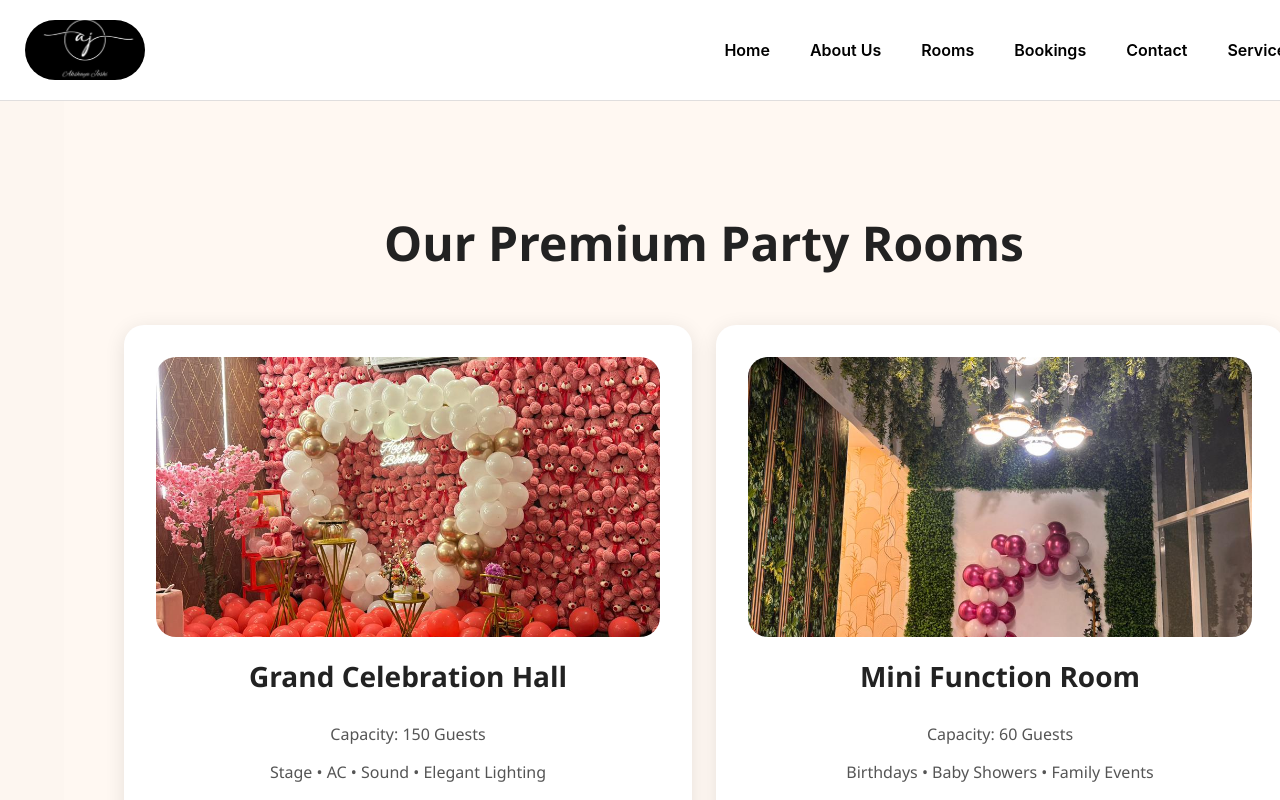
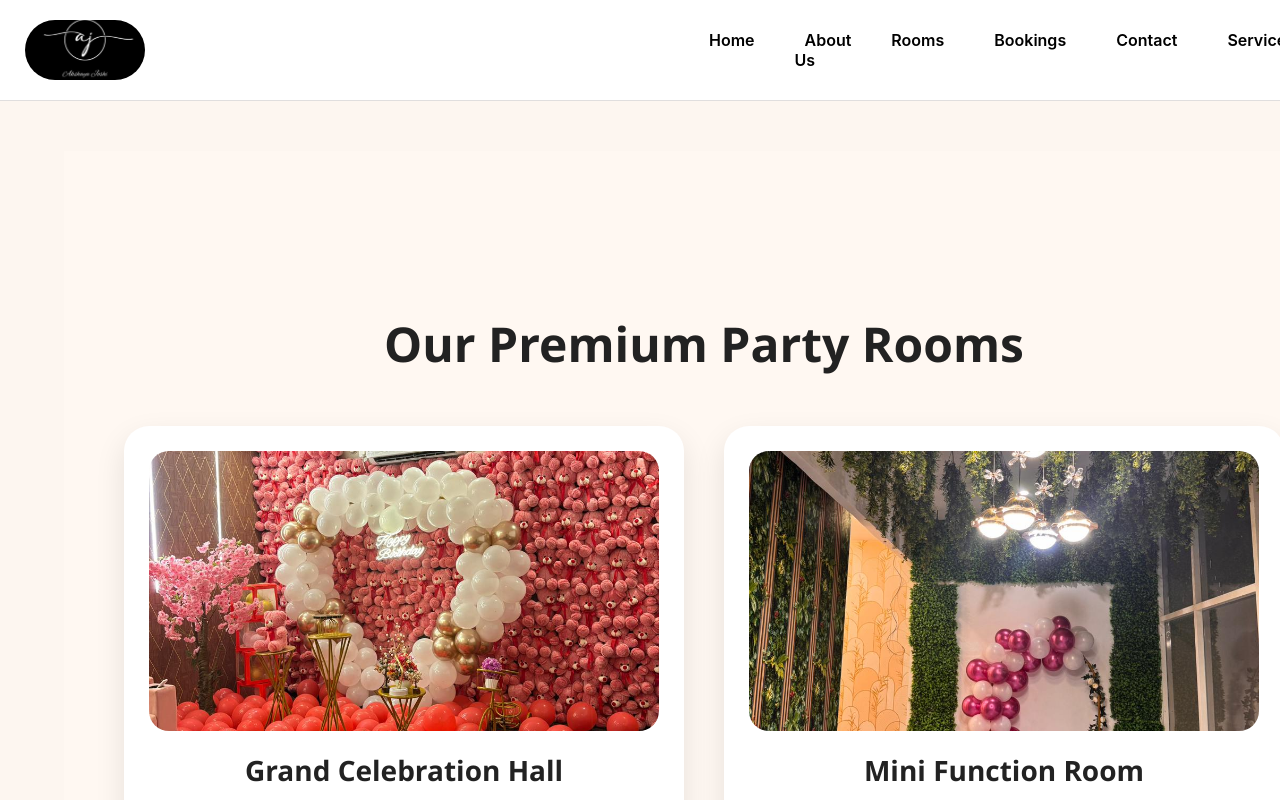
Before and after one commit to pathapatisneha2025-commits/Partyhousewebsite, a React (Create React App) app: page /bookingpage in a window 1280 px wide. Shown: the top 800 px of the page. Built offline with nearby package versions, Linux system fonts and the light colour scheme.

Commit message:
changes made

```diff
--- a/src/component/navbar.jsx
+++ b/src/component/navbar.jsx
@@ -5,7 +5,10 @@ export default function Navbar() {
   const [shrink, setShrink] = useState(false);
 
   useEffect(() => {
-    const handleScroll = () => setShrink(window.scrollY > 50);
+    const handleScroll = () => {
+      setShrink(window.scrollY > 50);
+    };
+
     window.addEventListener("scroll", handleScroll);
     return () => window.removeEventListener("scroll", handleScroll);
   }, []);
@@ -14,30 +17,25 @@ export default function Navbar() {
     navbar: {
       width: "100%",
       padding: shrink ? "10px 20px" : "20px 25px",
-    position: "fixed",
+      position: "flex",
       top: 0,
       left: 0,
       display: "flex",
-    justifyContent: "space-between",
-    alignItems: "center",
+      flexDirection: "column", // mobile default
       background: "rgba(255, 255, 255, 0.95)",
       backdropFilter: "blur(12px)",
       zIndex: 1000,
       borderBottom: "1px solid #e0dede",
       transition: "0.3s ease",
-    overflowX: "auto", // <-- allows horizontal scroll
-    whiteSpace: "nowrap", // prevents links from wrapping
     },
 
-  navLinks: {
-    listStyle: "none",
+    topRow: {
+      width: "100%",
       display: "flex",
-    flexDirection: "row",
-    gap: "20px",
-    padding: 0,
-    margin: 0,
-    flexWrap: "nowrap", // <-- prevent wrapping
+      justifyContent: "space-between",
+      alignItems: "center",
     },
+
     logoImg: {
       width: shrink ? "90px" : "120px",
       height: shrink ? "45px" : "60px",
@@ -46,7 +44,15 @@ export default function Navbar() {
       transition: "0.3s ease",
     },
 
-
+    navLinks: {
+      listStyle: "none",
+      display: "flex",
+      flexDirection: "column", // MOBILE BY DEFAULT
+      gap: "12px",
+      width: "100%",
+      padding: "15px 0",
+      marginTop: "8px",
+    },
 
     navLink: {
       fontWeight: 600,
@@ -57,25 +63,47 @@ export default function Navbar() {
       color: "#000",
       transition: "0.3s ease",
       textAlign: "center",
-      whiteSpace: "nowrap", // prevents wrapping of individual links
     },
   };
 
 const hoverStyle = `
+    /* NO HOVER ANYWHERE */
     .nav-item:hover {
       background: none !important;
       color: inherit !important;
       transform: none !important;
     }
+
+    /* DESKTOP LAYOUT ONLY — NO HOVER */
+    @media (min-width: 768px) {
+      .navbar {
+        flex-direction: row !important;
+        align-items: center !important;
+      }
+
+      .nav-links {
+        flex-direction: row !important;
+        justify-content: flex-end !important;
+        width: auto !important;
+        padding: 0 !important;
+        margin: 0 !important;
+        gap: 30px !important;
+      }
+    }
 `;
+
+
 
   return (
     <>
       <style>{hoverStyle}</style>
-      <nav style={styles.navbar}>
+
+      <nav className="navbar" style={styles.navbar}>
+        <div style={styles.topRow}>
           <img src="/Logoimage.jpeg" alt="Logo" style={styles.logoImg} />
+        </div>
 
-        <ul style={styles.navLinks}>
+        <ul className="nav-links" style={styles.navLinks}>
           <li className="nav-item"><Link to="/" style={styles.navLink}>Home</Link></li>
           <li className="nav-item"><Link to="/about" style={styles.navLink}>About Us</Link></li>
           <li className="nav-item"><Link to="/rooms" style={styles.navLink}>Rooms</Link></li>
--- a/src/component/roomcard.jsx
+++ b/src/component/roomcard.jsx
@@ -1,49 +1,36 @@
 import React from "react";
-import { motion } from "framer-motion";
 
 export default function RoomsSection() {
-  const rooms = [
-    {
-      image: "/image2.jpeg",
-      title: "Grand Celebration Hall",
-      capacity: "150 Guests",
-      features: "Stage • AC • Sound • Elegant Lighting",
-    },
-    {
-      image: "/minifunction.jpeg",
-      title: "Mini Function Room",
-      capacity: "60 Guests",
-      features: "Birthdays • Baby Showers • Family Events",
-    },
-  ];
-
   const styles = {
     section: {
       padding: "120px 60px",
       textAlign: "center",
       background: "#fff8f2",
     },
+
     title: {
       fontSize: "3rem",
       fontWeight: 700,
       marginBottom: "50px",
       color: "#222",
     },
-    statsGrid: {
+
+    container: {
       display: "grid",
-      gridTemplateColumns: "repeat(2, 1fr)", // 2 columns always, including mobile
-      gap: "24px",
-      marginTop: "48px",
+      gridTemplateColumns: "repeat(auto-fit, minmax(300px, 1fr))",
+      gap: "40px",
     },
-    statCard: {
-      background: "white",
-      padding: "32px",
-      borderRadius: "20px",
-      boxShadow: "0px 4px 20px rgba(0,0,0,0.1)",
-      textAlign: "center",
-      transition: "all 0.3s ease",
+
+    card: {
+      background: "#fff",
+      padding: "25px",
+      borderRadius: "25px",
+      boxShadow: "0 12px 30px rgba(0,0,0,0.1)",
+      transition: "0.5s",
+      border: "none",
       cursor: "pointer",
     },
+
     image: {
       width: "100%",
       height: "280px",
@@ -51,11 +38,13 @@ export default function RoomsSection() {
       borderRadius: "20px",
       transition: "transform 0.4s",
     },
+
     roomTitle: {
       marginTop: "15px",
       fontSize: "1.75rem",
       color: "#222",
     },
+
     text: {
       color: "#555",
       fontSize: "16px",
@@ -67,25 +56,56 @@ export default function RoomsSection() {
     <section id="rooms" style={styles.section}>
       <h2 style={styles.title}>Our Premium Party Rooms</h2>
 
-      <div style={styles.statsGrid}>
-        {rooms.map((room, index) => (
-          <motion.div
-            key={index}
-            style={styles.statCard}
-            whileHover={{ y: -10, boxShadow: "0px 8px 30px rgba(0,0,0,0.15)" }}
-          >
-            <img
-              src={room.image}
-              alt={room.title}
-              style={styles.image}
-              onMouseOver={(e) => (e.currentTarget.style.transform = "scale(1.05)")}
-              onMouseOut={(e) => (e.currentTarget.style.transform = "scale(1)")}
-            />
-            <h3 style={styles.roomTitle}>{room.title}</h3>
-            <p style={styles.text}>Capacity: {room.capacity}</p>
-            <p style={styles.text}>{room.features}</p>
-          </motion.div>
-        ))}
+      <div style={styles.container}>
+        {/* ROOM CARD 1 */}
+        <div
+          style={styles.card}
+          onMouseOver={(e) => {
+            e.currentTarget.style.transform = "translateY(-10px)";
+            e.currentTarget.style.boxShadow = "0 20px 40px rgba(0,0,0,0.15)";
+          }}
+          onMouseOut={(e) => {
+            e.currentTarget.style.transform = "translateY(0)";
+            e.currentTarget.style.boxShadow = "0 12px 30px rgba(0,0,0,0.1)";
+          }}
+        >
+          <img
+            src="/image2.jpeg"
+            alt="Room 1"
+            style={styles.image}
+            onMouseOver={(e) => (e.target.style.transform = "scale(1.05)")}
+            onMouseOut={(e) => (e.target.style.transform = "scale(1)")}
+          />
+
+          <h3 style={styles.roomTitle}>Grand Celebration Hall</h3>
+          <p style={styles.text}>Capacity: 150 Guests</p>
+          <p style={styles.text}>Stage • AC • Sound • Elegant Lighting</p>
+        </div>
+
+        {/* ROOM CARD 2 */}
+        <div
+          style={styles.card}
+          onMouseOver={(e) => {
+            e.currentTarget.style.transform = "translateY(-10px)";
+            e.currentTarget.style.boxShadow = "0 20px 40px rgba(0,0,0,0.15)";
+          }}
+          onMouseOut={(e) => {
+            e.currentTarget.style.transform = "translateY(0)";
+            e.currentTarget.style.boxShadow = "0 12px 30px rgba(0,0,0,0.1)";
+          }}
+        >
+          <img
+            src="/minifunction.jpeg"
+            alt="Room 2"
+            style={styles.image}
+            onMouseOver={(e) => (e.target.style.transform = "scale(1.05)")}
+            onMouseOut={(e) => (e.target.style.transform = "scale(1)")}
+          />
+
+          <h3 style={styles.roomTitle}>Mini Function Room</h3>
+          <p style={styles.text}>Capacity: 60 Guests</p>
+          <p style={styles.text}>Birthdays • Baby Showers • Family Events</p>
+        </div>
       </div>
     </section>
   );
```
Lines whose indentation alone changed are shown as unchanged.
